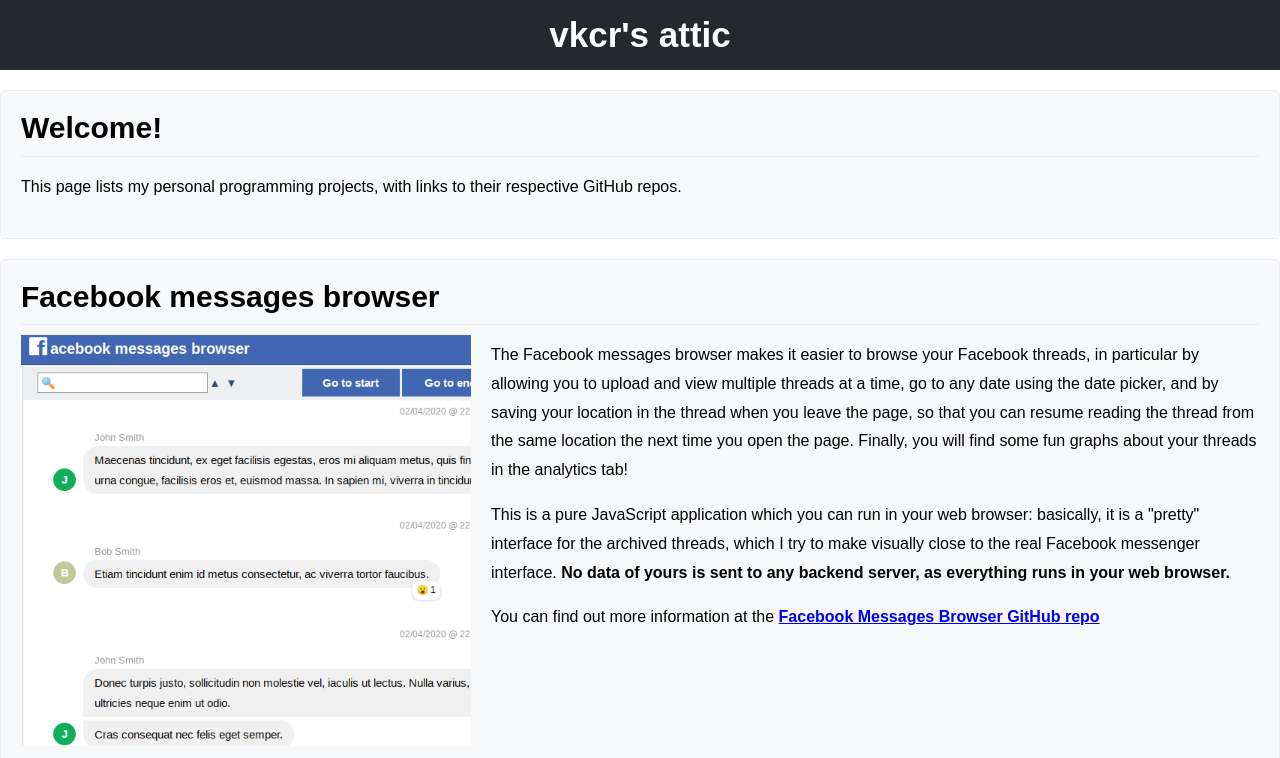
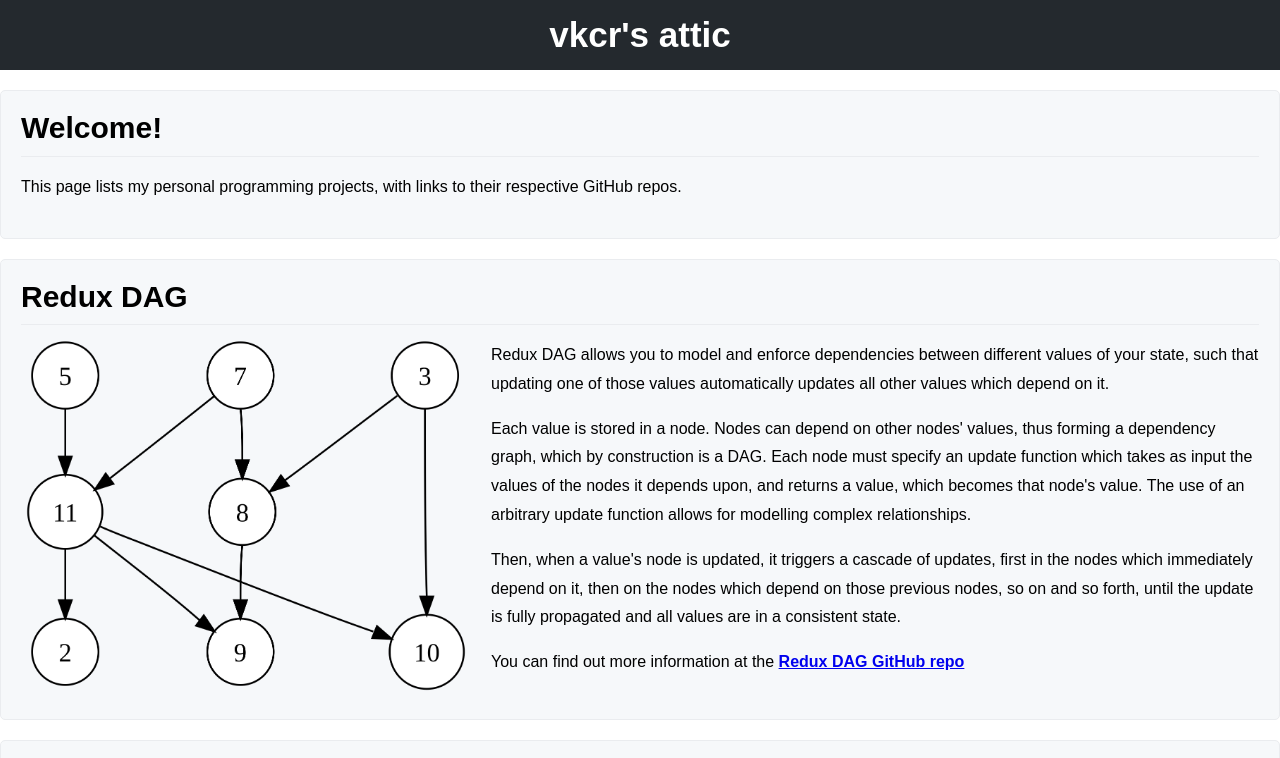
Before and after one commit to VKCR/VKCR.github.io, a plain HTML site: page index.html in a window 1280 px wide. Shown: the top 758 px of the page. Drawn offline with Linux system fonts and the light colour scheme.

Commit message:
add redux dag section

```diff
--- a/index.html
+++ b/index.html
@@ -19,6 +19,24 @@
 		<h2>Welcome!</h2>
 		<p>
 		    This page lists my personal programming projects, with links to their respective GitHub repos.
+		</p>
+	    </article>
+	    <article>
+		<h2>Redux DAG</h2>
+		<div class="img-container">
+		    <a href="https://github.com/vkcr/redux-dag">
+			<img src="media/dag.png" alt="Directed Acyclic Graph">
+		    </a>
+		</div>
+		<p>Redux DAG allows you to model and enforce dependencies between different values of your state, such that updating one of those values automatically updates all other values which depend on it.</p>
+
+		<p>Each value is stored in a node. Nodes can depend on other nodes' values, thus forming a dependency graph, which by construction is a DAG. Each node must specify an update function which takes as input the values of the nodes it depends upon, and returns a value, which becomes that node's value. The use of an arbitrary update function allows for modelling complex relationships.</p>
+
+		<p>Then, when a value's node is updated, it triggers a cascade of updates, first in the nodes which immediately depend on it, then on the nodes which depend on those previous nodes, so on and so forth, until the update is fully propagated and all values are in a consistent state.</p>
+		<p>You can find out more information at the
+		    <a href="https://github.com/vkcr/redux-dag">
+			Redux DAG GitHub repo
+		    </a>
 		</p>
 	    </article>
 	    <article>
```
Also changed, not shown: media/dag.png (added), media/dag.svg (added).
